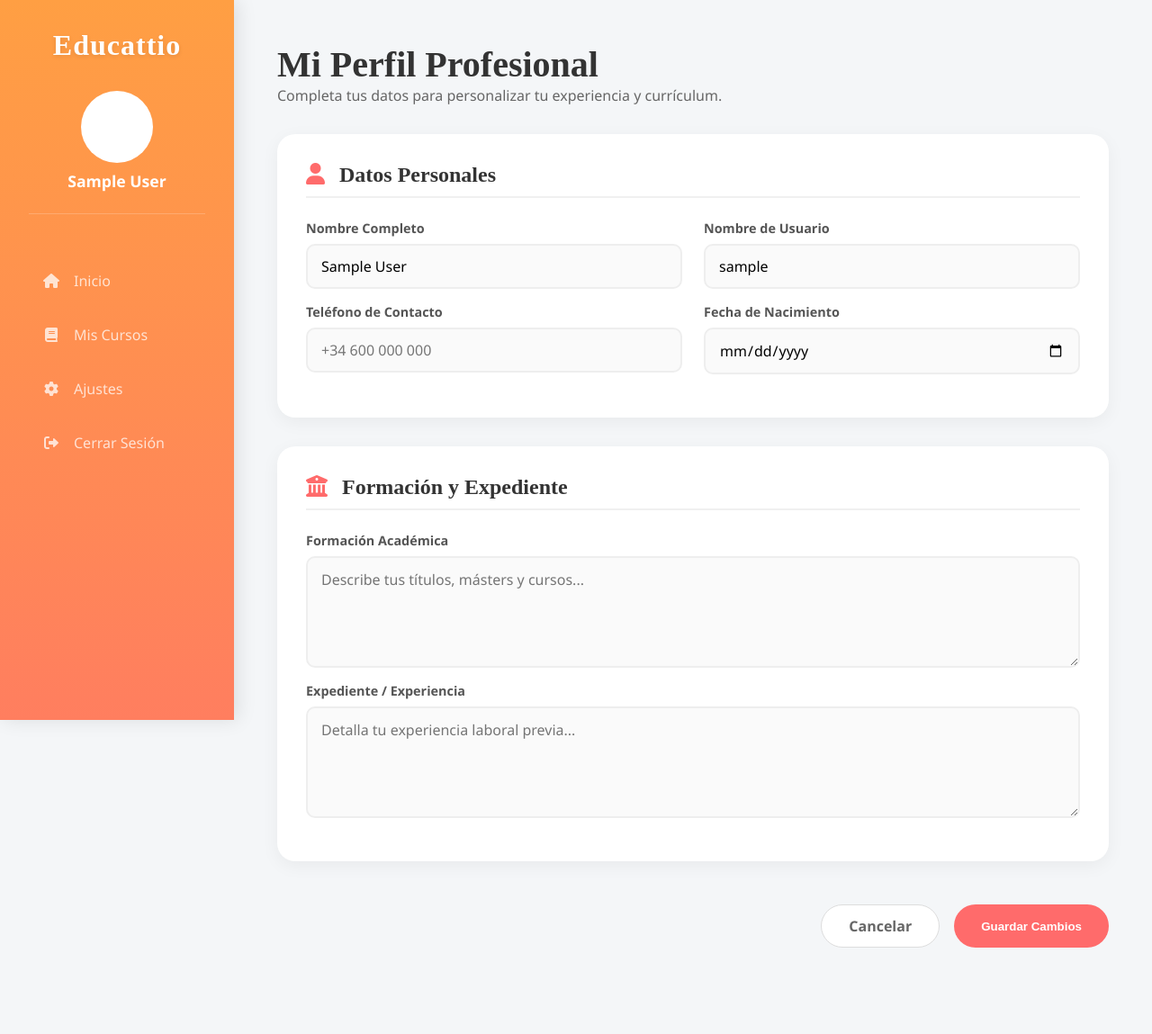
After one commit to AzaBP/educattio, a PHP site: page /perfil_usuario.php in a window 1280 px wide. The commit adds this page. Shown: the whole page at 90% size. Run offline with PHP 8.4, Linux system fonts and the light colour scheme; the visitor is signed in with stand-in values (Sample User, id 1).

Commit message:
aza arreglos 05/03/2026

```diff
--- /dev/null
+++ b/php/perfil_usuario.php
@@ -0,0 +1,121 @@
+<?php
+session_start();
+include '../php/conexion.php';
+
+// 1. SEGURIDAD: Si no está logueado, lo echamos al login
+if (!isset($_SESSION['usuario_id'])) {
+    header("Location: inicio_sesion.html");
+    exit();
+}
+
+$id_usuario = $_SESSION['usuario_id'];
+
+// 2. OBTENER LOS DATOS ACTUALES DEL USUARIO
+try {
+    $sql = "SELECT nombre_completo, nombre_usuario, telefono, fecha_nacimiento, formacion_academica, experiencia_laboral FROM usuarios WHERE id = :id";
+    $stmt = $conexion->prepare($sql);
+    $stmt->bindParam(':id', $id_usuario);
+    $stmt->execute();
+
+    $datos_usuario = $stmt->fetch(PDO::FETCH_ASSOC);
+
+    if (!$datos_usuario) {
+        session_destroy();
+        header("Location: inicio_sesion.html");
+        exit();
+    }
+} catch (PDOException $e) {
+    die("Error al cargar los datos: " . $e->getMessage());
+}
+?>
+
+<!DOCTYPE html>
+<html lang="es">
+<head>
+    <meta charset="UTF-8">
+    <meta name="viewport" content="width=device-width, initial-scale=1.0">
+    <title>Educattio - Mi Perfil</title>
+
+    <link rel="icon" type="image/png" href="../imagenes/dolphin.png">
+    <link rel="stylesheet" href="../css/global.css">
+    <link rel="stylesheet" href="../css/portal_inicio_usuario.css">
+    <link rel="stylesheet" href="../css/perfil_usuario.css">
+    <link href="https://cdnjs.cloudflare.com/ajax/libs/font-awesome/6.0.0/css/all.min.css" rel="stylesheet">
+</head>
+<body>
+
+    <div class="dashboard-layout">
+
+        <?php include 'sidebar.php'; ?>
+
+        <main class="main-content">
+            <header class="page-header">
+                <h1>Mi Perfil Profesional</h1>
+                <p>Completa tus datos para personalizar tu experiencia y currículum.</p>
+            </header>
+
+            <?php if(isset($_GET['exito'])): ?>
+                <div style="background-color: #e8f5e9; color: #2e7d32; padding: 15px; border-radius: 10px; margin-bottom: 20px; font-weight: bold; max-width: 1000px; margin-left: auto; margin-right: auto;">
+                    <i class="fas fa-check-circle"></i> ¡Perfil actualizado correctamente!
+                </div>
+            <?php endif; ?>
+
+            <?php if(isset($_GET['error'])): ?>
+                <div style="background-color: #ffebee; color: #c62828; padding: 15px; border-radius: 10px; margin-bottom: 20px; font-weight: bold; max-width: 1000px; margin-left: auto; margin-right: auto;">
+                    <i class="fas fa-exclamation-circle"></i> Hubo un error al guardar los cambios. Inténtalo de nuevo.
+                </div>
+            <?php endif; ?>
+
+            <form action="../php/actualizar_perfil.php" method="POST" class="profile-grid">
+
+                <section class="card personal-card">
+                    <h3 class="card-title"><i class="fas fa-user"></i> Datos Personales</h3>
+
+                    <div class="form-row">
+                        <div class="input-group">
+                            <label>Nombre Completo</label>
+                            <input type="text" name="nombre_completo" value="<?php echo htmlspecialchars($datos_usuario['nombre_completo']); ?>" required>
+                        </div>
+                        <div class="input-group">
+                            <label>Nombre de Usuario</label>
+                            <input type="text" name="nombre_usuario" value="<?php echo htmlspecialchars($datos_usuario['nombre_usuario']); ?>" required>
+                        </div>
+                    </div>
+
+                    <div class="form-row">
+                        <div class="input-group">
+                            <label>Teléfono de Contacto</label>
+                            <input type="tel" name="telefono" value="<?php echo htmlspecialchars($datos_usuario['telefono'] ?? ''); ?>" placeholder="+34 600 000 000">
+                        </div>
+                        <div class="input-group">
+                            <label>Fecha de Nacimiento</label>
+                            <input type="date" name="fecha_nacimiento" value="<?php echo htmlspecialchars($datos_usuario['fecha_nacimiento'] ?? ''); ?>">
+                        </div>
+                    </div>
+                </section>
+
+                <section class="card academic-card">
+                    <h3 class="card-title"><i class="fas fa-university"></i> Formación y Expediente</h3>
+
+                    <div class="input-group full-width">
+                        <label>Formación Académica</label>
+                        <textarea name="formacion_academica" rows="4" placeholder="Describe tus títulos, másters y cursos..."><?php echo htmlspecialchars($datos_usuario['formacion_academica'] ?? ''); ?></textarea>
+                    </div>
+
+                    <div class="input-group full-width">
+                        <label>Expediente / Experiencia</label>
+                        <textarea name="experiencia_laboral" rows="4" placeholder="Detalla tu experiencia laboral previa..."><?php echo htmlspecialchars($datos_usuario['experiencia_laboral'] ?? ''); ?></textarea>
+                    </div>
+                </section>
+
+                <div class="form-actions-bar">
+                    <a href="portal_inicio_usuario.php" class="btn btn-secondary" style="text-decoration: none; display: inline-flex; align-items: center; justify-content: center; color: #666; border: 1px solid #ddd; background: white;">Cancelar</a>
+                    <button type="submit" class="btn btn-primary">Guardar Cambios</button>
+                </div>
+
+            </form>
+        </main>
+    </div>
+
+</body>
+</html>
--- a/php/portal_inicio_usuario.php
+++ b/php/portal_inicio_usuario.php
@@ -34,7 +34,7 @@ $nombre_usuario = $_SESSION['nombre_usuario'];
             </div>
 
             <div class="sidebar-profile">
-                <a href="perfil_usuario.html" class="profile-link">
+                <a href="perfil_usuario.php" class="profile-link">
                     <img src="../imagenes/icons8-profesor-100.png" alt="Perfil" class="sidebar-pic">
                     <span class="edit-icon"><i class="fas fa-pen"></i></span>
                 </a>
--- /dev/null
+++ b/php/sidebar.php
@@ -0,0 +1,44 @@
+<?php
+// 1. Detectar en qué página estamos para poner la clase "active" automáticamente
+$pagina_actual = basename($_SERVER['PHP_SELF']);
+
+// 2. Determinar qué nombre mostrar debajo de la foto
+$nombre_sidebar = $_SESSION['nombre_usuario'] ?? 'Usuario';
+if (isset($datos_usuario['nombre_completo']) && trim($datos_usuario['nombre_completo']) !== '') {
+    $nombre_sidebar = $datos_usuario['nombre_completo'];
+} elseif (isset($datos_usuario['nombre_usuario'])) {
+    $nombre_sidebar = $datos_usuario['nombre_usuario'];
+}
+?>
+
+<aside class="sidebar">
+    <div class="sidebar-header">
+        <h2>Educattio</h2>
+    </div>
+
+    <div class="sidebar-profile">
+        <a href="perfil_usuario.php" class="profile-link <?php echo ($pagina_actual == 'perfil_usuario.php') ? 'active' : ''; ?>">
+            <img src="../imagenes/icons8-profesor-100.png" alt="Perfil" class="sidebar-pic">
+            <span class="edit-icon"><i class="fas fa-pen"></i></span>
+        </a>
+        <p class="sidebar-user-name"><?php echo htmlspecialchars($nombre_sidebar); ?></p>
+    </div>
+
+    <nav class="sidebar-nav">
+        <a href="portal_inicio_usuario.php" class="nav-item <?php echo ($pagina_actual == 'portal_inicio_usuario.php') ? 'active' : ''; ?>">
+            <i class="fas fa-home"></i> <span>Inicio</span>
+        </a>
+
+        <a href="portal_cursos.php" class="nav-item <?php echo ($pagina_actual == 'portal_cursos.php') ? 'active' : ''; ?>">
+            <i class="fas fa-book"></i> <span>Mis Cursos</span>
+        </a>
+
+        <a href="ajustes.php" class="nav-item <?php echo ($pagina_actual == 'ajustes.php') ? 'active' : ''; ?>">
+            <i class="fas fa-cog"></i> <span>Ajustes</span>
+        </a>
+
+        <a href="../php/logout.php" class="nav-item text-danger">
+            <i class="fas fa-sign-out-alt"></i> <span>Cerrar Sesión</span>
+        </a>
+    </nav>
+</aside>
```
Also changed, not shown: php/actualizar_perfil.php (added, +65 -0 lines), php/ajustes.php (+1 -19 lines), php/portal_cursos.php (+173 -0 lines).
